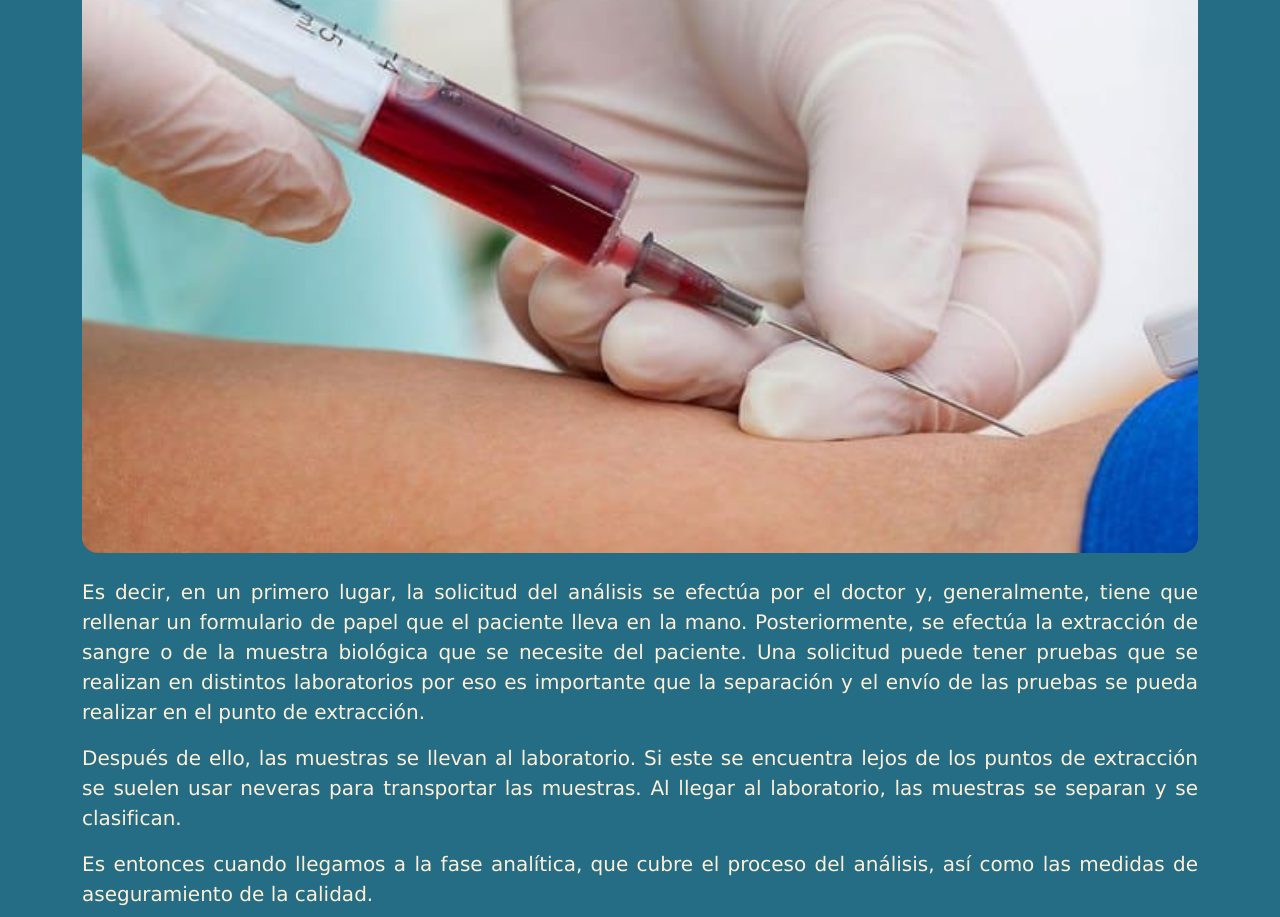
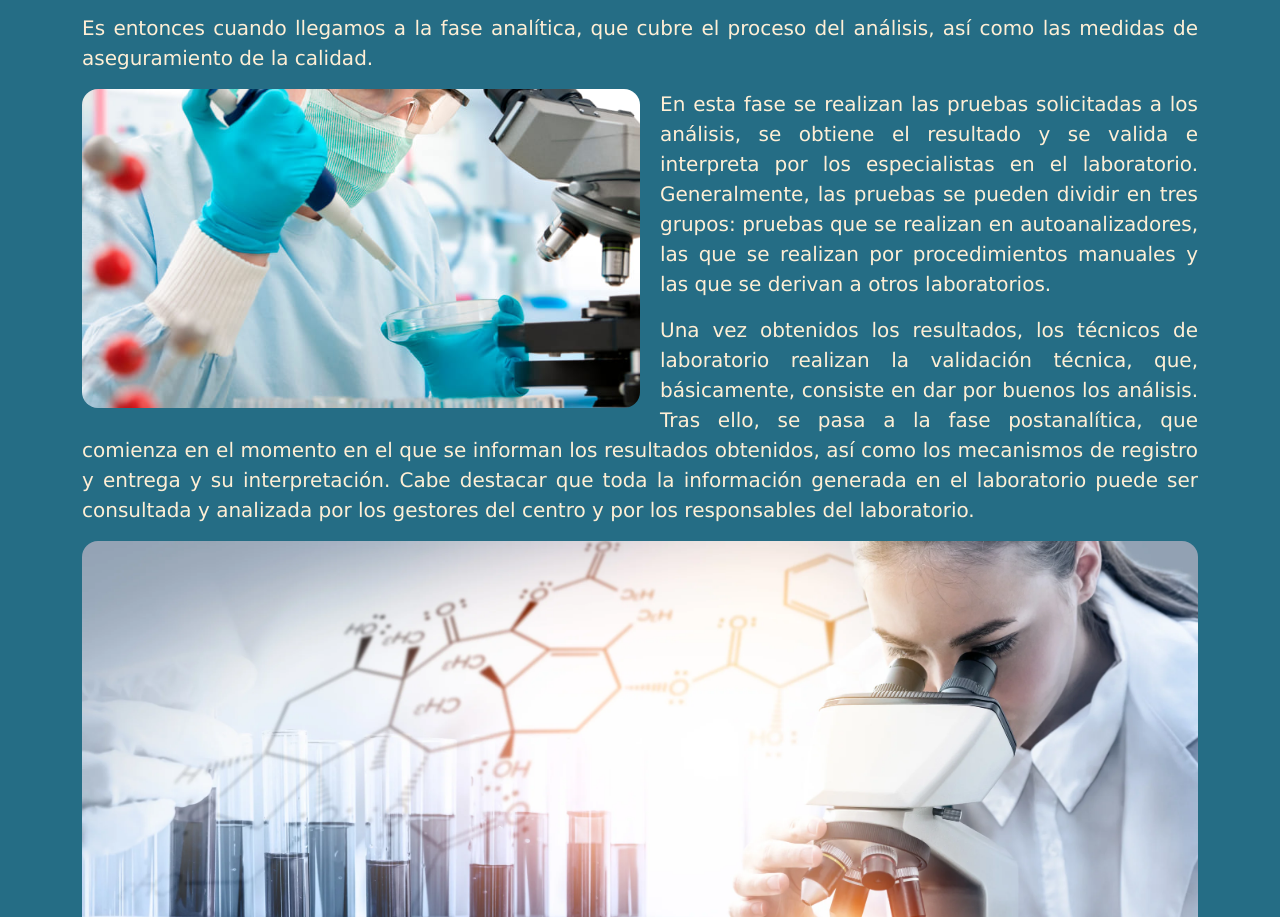
Before and after one commit to LucianoEstrella02/proyect-coder, a plain HTML site: page pages/nosotros.html in a window 1280 px wide. Shown: the part 1295-2212 px from the top of the page. Drawn offline with nearby package versions, Linux system fonts and the light colour scheme.

Commit message:
arreglo fotos y texto nosotros

```diff
--- a/pages/nosotros.html
+++ b/pages/nosotros.html
@@ -72,7 +72,7 @@
                 <p>GenBio ha sido pensado, creado y desarrollado como un espacio en donde comulguen las vocaciones. Y
                     así es, ya que el 80% de nuestro día a día lo invertimos en este maravilloso proyecto. Hemos
                     trabajado muy duro para desarrollar un servicio bioquímico especializado e integral.</p>
-                <img class="w-100 mb-4 rounded-4" src="../assets/kkkk.jpg" alt="proceso de laboratorio">
+                <img class=" img-1 w-50 mb-2 rounded-4" src="../assets/kkkk.jpg" alt="proceso de laboratorio">
 
                 <p>En el laboratorio se analizan y obtienen múltiples muestras biológicas. Entre las más comunes se
                     encuentran, por ejemplo, la sangre, la orina, el líquido cefalorraquídeo, el líquido sinovial, materia fecal, entre otras muestras biológicas. No obstante, el trabajo de análisis tiene una serie de fases que se deben realizar por orden, y que están relacionadas entre sí.</p>
@@ -80,7 +80,7 @@
                     realización de un análisis de laboratorio. Así, abarca el periodo desde que el médico de asistencia
                     llena la solicitud de la prueba hasta que llega al lugar donde será analizada.</p>
 
-                <img class="w-100 mb-4 rounded-4" src="../assets/extraccion.jpg" alt="extraccion de sangre">
+                <img class="img-2 w-50 mb-2 rounded-4" src="../assets/extraccion.jpg" alt="extraccion de sangre">
 
                 <p> Es decir, en un primero lugar, la solicitud del análisis se efectúa por el doctor y, generalmente,
                     tiene que rellenar un formulario de papel que el paciente lleva en la mano. Posteriormente, se
@@ -95,23 +95,20 @@
                 <p> Es entonces cuando llegamos a la fase analítica, que cubre el proceso del análisis, así como las
                     medidas de aseguramiento de la calidad.</p>
 
-                <img class="w-100 mb-4 rounded-4" src="../assets/hemograma.jpg"
+                <img class="img-1 w-50 mb-2 rounded-4" src="../assets/hemograma.jpg"
                     alt="microscopia ">
 
                 <p> En esta fase se realizan las pruebas solicitadas a los análisis, se obtiene el resultado y se valida
                     e interpreta por los especialistas en el laboratorio. Generalmente, las pruebas se pueden dividir en
                     tres grupos: pruebas que se realizan en autoanalizadores, las que se realizan por procedimientos
                     manuales y las que se derivan a otros laboratorios.</p>
-
                 <p> Una vez obtenidos los resultados, los técnicos de laboratorio realizan la validación técnica, que,
                     básicamente, consiste en dar por buenos los análisis.
-
                     Tras ello, se pasa a la fase postanalítica, que comienza en el momento en el que se informan los
                     resultados obtenidos, así como los mecanismos de registro y entrega y su interpretación.
-
                     Cabe destacar que toda la información generada en el laboratorio puede ser consultada y analizada
                     por los gestores del centro y por los responsables del laboratorio.</p>
-                <img class="w-100 mb-4 rounded-4"
+                <img class="w-100 mb-3 rounded-4"
                     src="../assets/laboratoriodeanalisisclinicos.jpg" alt="microscopia">
 
             </div>
--- a/scss/componentes/_images.scss
+++ b/scss/componentes/_images.scss
@@ -6,3 +6,13 @@
 .bg-red {
     background: $fondo-hiv;
 }
+
+.img-1{
+    float: left;
+    margin-right: 20px;
+}
+
+.img-2{
+    float: right;
+    margin-left: 20px;
+}
```
Also changed, not shown: css/styles.css, 1 other file.
